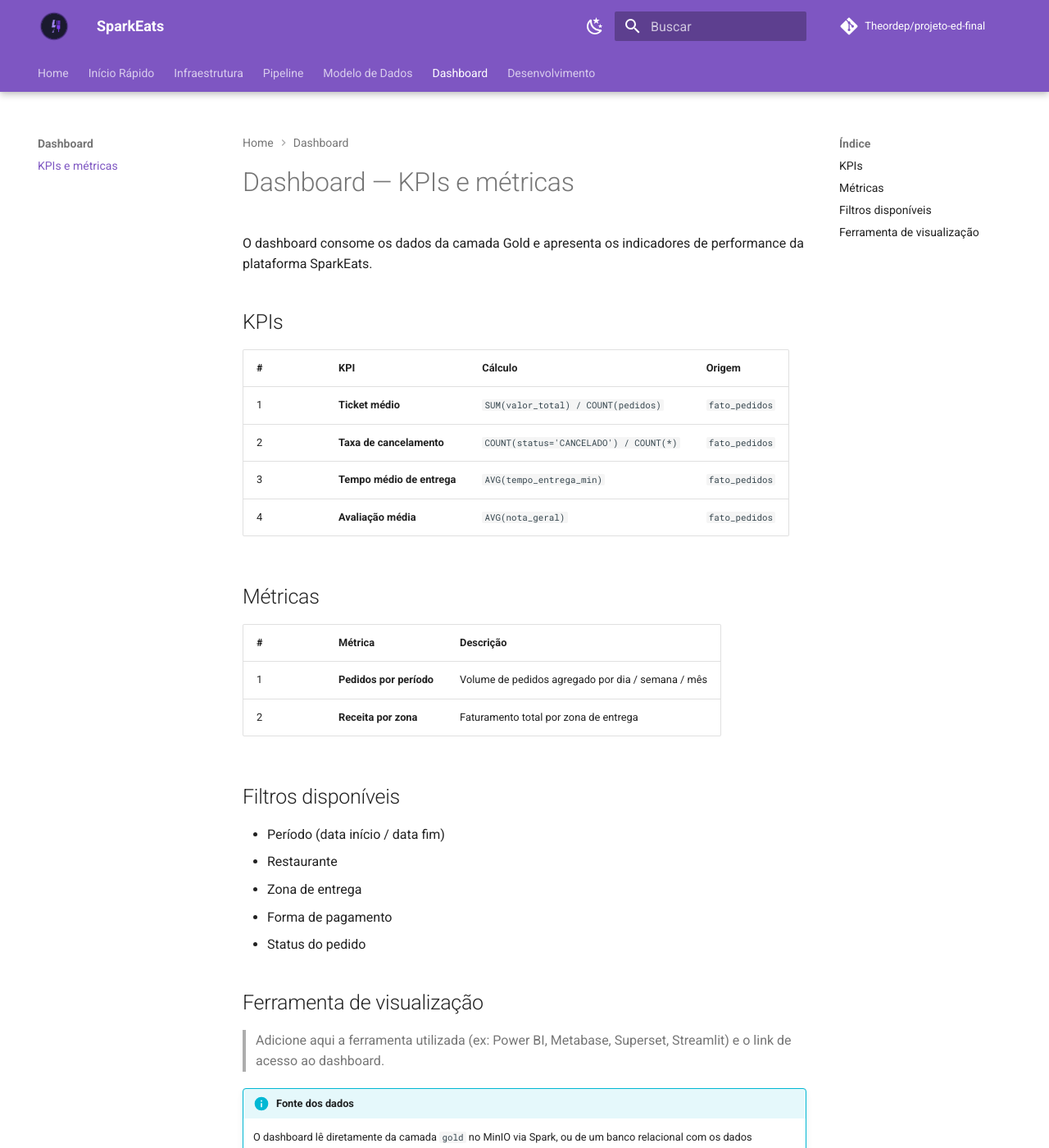
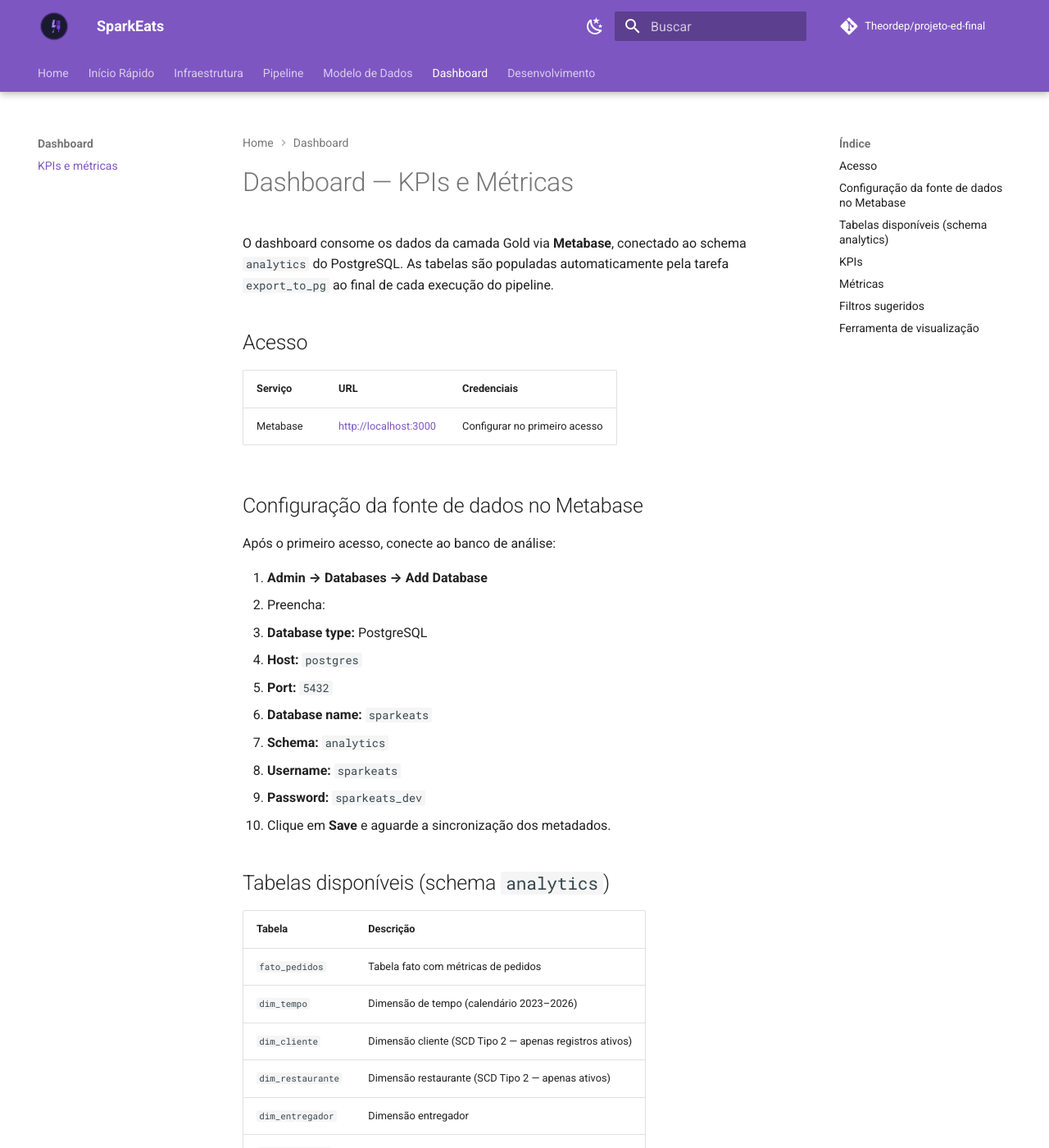
Before and after one commit to Theordep/projeto-ed-final, an MkDocs documentation site: the page built from Docs/dashboard/index.md, in a window 1280 px wide and 1400 px high. Shown: the whole window at 82% size. Built offline with MkDocs 1.6.1 and Material for MkDocs 9.7.7, drawn with Linux system fonts in a browser that asks for light colours; comment, search, counter and statistics services are not loaded; some of the changed text lies outside the part shown.

Commit message:
feat: add Metabase dashboard + fix Spark/Delta JAR loading in Airflow

```diff
--- a/Docs/dashboard/index.md
+++ b/Docs/dashboard/index.md
@@ -1,24 +1,57 @@
-# Dashboard — KPIs e métricas
+# Dashboard — KPIs e Métricas
 
-O dashboard consome os dados da camada Gold e apresenta os indicadores de performance da plataforma SparkEats.
+O dashboard consome os dados da camada Gold via **Metabase**, conectado ao schema `analytics` do PostgreSQL.
+As tabelas são populadas automaticamente pela tarefa `export_to_pg` ao final de cada execução do pipeline.
+
+## Acesso
+
+| Serviço | URL | Credenciais |
+|---------|-----|-------------|
+| Metabase | [http://localhost:3000](http://localhost:3000) | Configurar no primeiro acesso |
+
+## Configuração da fonte de dados no Metabase
+
+Após o primeiro acesso, conecte ao banco de análise:
+
+1. **Admin → Databases → Add Database**
+2. Preencha:
+   - **Database type:** PostgreSQL
+   - **Host:** `postgres`
+   - **Port:** `5432`
+   - **Database name:** `sparkeats`
+   - **Schema:** `analytics`
+   - **Username:** `sparkeats`
+   - **Password:** `sparkeats_dev`
+3. Clique em **Save** e aguarde a sincronização dos metadados.
+
+## Tabelas disponíveis (schema `analytics`)
+
+| Tabela | Descrição |
+|--------|-----------|
+| `fato_pedidos` | Tabela fato com métricas de pedidos |
+| `dim_tempo` | Dimensão de tempo (calendário 2023–2026) |
+| `dim_cliente` | Dimensão cliente (SCD Tipo 2 — apenas registros ativos) |
+| `dim_restaurante` | Dimensão restaurante (SCD Tipo 2 — apenas ativos) |
+| `dim_entregador` | Dimensão entregador |
+| `dim_pagamento` | Dimensão forma/status de pagamento |
 
 ## KPIs
 
-| # | KPI | Cálculo | Origem |
-|---|-----|---------|--------|
-| 1 | **Ticket médio** | `SUM(valor_total) / COUNT(pedidos)` | `fato_pedidos` |
-| 2 | **Taxa de cancelamento** | `COUNT(status='CANCELADO') / COUNT(*)` | `fato_pedidos` |
-| 3 | **Tempo médio de entrega** | `AVG(tempo_entrega_min)` | `fato_pedidos` |
-| 4 | **Avaliação média** | `AVG(nota_geral)` | `fato_pedidos` |
+| # | KPI | Cálculo | Tabela origem |
+|---|-----|---------|---------------|
+| 1 | **Ticket Médio** | `SUM(valor_total) / COUNT(*)` | `fato_pedidos` |
+| 2 | **Taxa de Cancelamento** | `COUNT(status_pedido='CANCELADO') / COUNT(*) * 100` | `fato_pedidos` |
+| 3 | **Tempo Médio de Entrega** | `AVG(tempo_entrega_min)` | `fato_pedidos` |
+| 4 | **Avaliação Média** | `AVG(nota_geral)` | `fato_pedidos` |
 
 ## Métricas
 
-| # | Métrica | Descrição |
-|---|---------|-----------|
-| 1 | **Pedidos por período** | Volume de pedidos agregado por dia / semana / mês |
-| 2 | **Receita por zona** | Faturamento total por zona de entrega |
+| # | Métrica | Descrição | Tabela origem |
+|---|---------|-----------|---------------|
+| 1 | **Pedidos por Período** | Volume de pedidos agregado por dia / semana / mês | `fato_pedidos` + `dim_tempo` |
+| 2 | **Receita por Zona** | Faturamento total agrupado por zona de entrega do restaurante | `fato_pedidos` + `dim_restaurante` |
 
-## Filtros disponíveis
+## Filtros sugeridos
 
 - Período (data início / data fim)
 - Restaurante
@@ -28,7 +61,8 @@ O dashboard consome os dados da camada Gold e apresenta os indicadores de perfor
 
 ## Ferramenta de visualização
 
-> Adicione aqui a ferramenta utilizada (ex: Power BI, Metabase, Superset, Streamlit) e o link de acesso ao dashboard.
+**Metabase** — executado em Docker na porta `3000`.
 
 !!! info "Fonte dos dados"
-    O dashboard lê diretamente da camada `gold` no MinIO via Spark, ou de um banco relacional com os dados virtualizados.
+    O Metabase lê do schema `analytics` no PostgreSQL, populado automaticamente
+    pela tarefa `export_to_pg` no final de cada DAG (full e incremental).
```
Also changed, not shown: README.md (+30 -4 lines), 6 other files.
